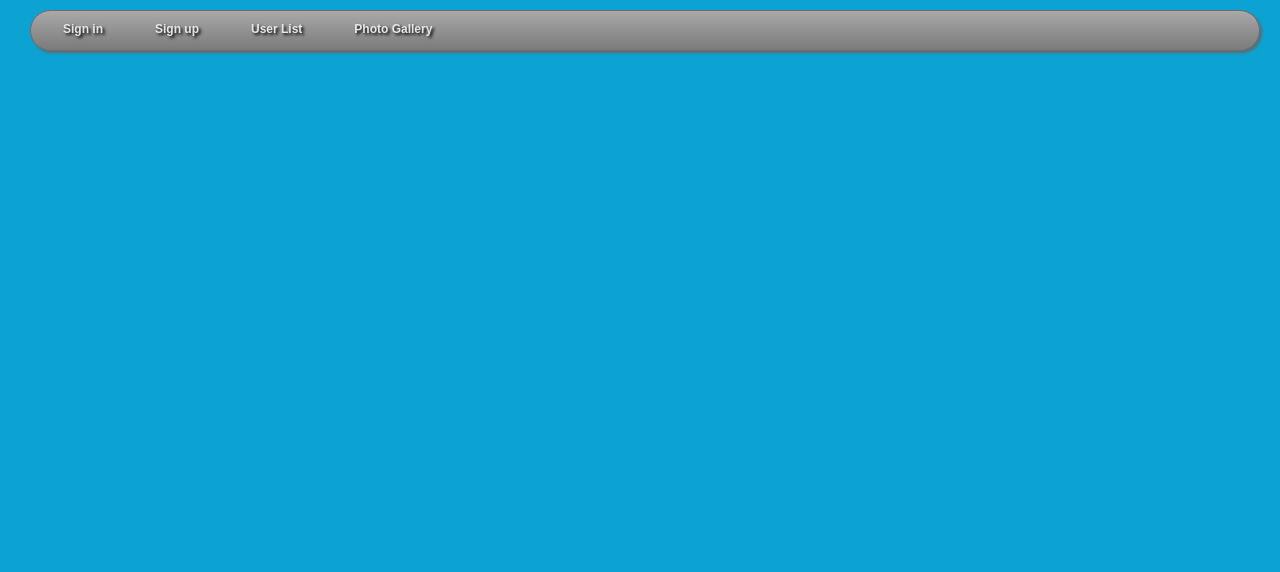
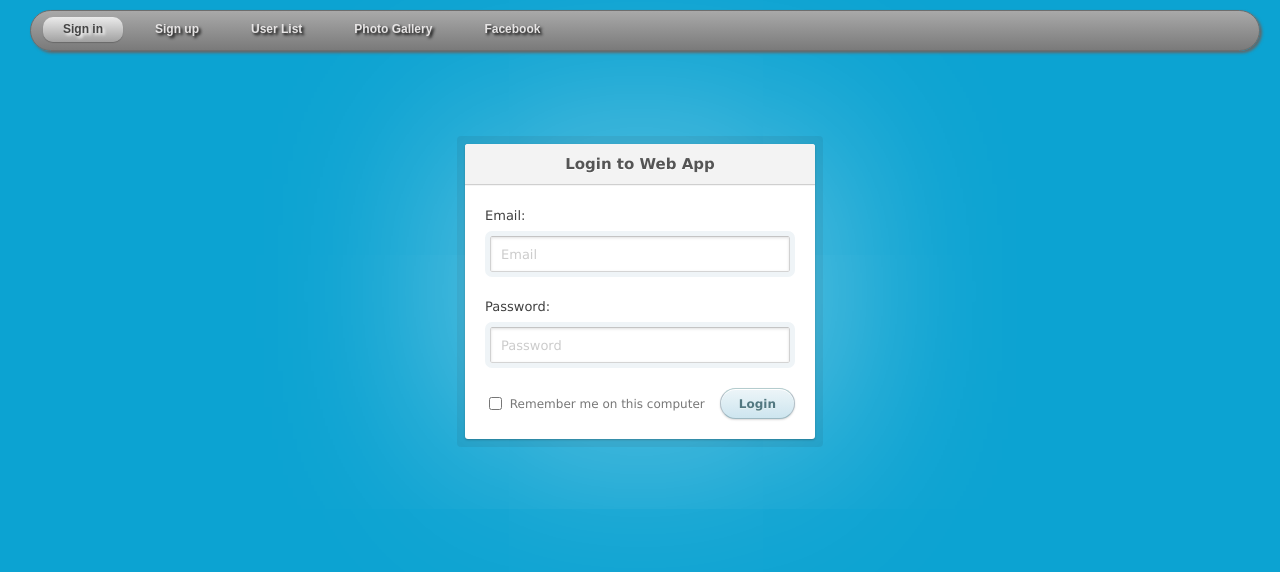
Before and after one commit to amitsingh0542/Angular, a plain HTML site: page index.html in a window 1280 px wide. Drawn offline with Linux system fonts and the light colour scheme.

Commit message:
Update index.html

```diff
--- a/index.html
+++ b/index.html
@@ -31,6 +31,7 @@
 					<li ng-class="{active:isActive('/signup')}"><a href="#/signup">Sign up</a></li>
 					<li ng-class="{active:isActive('/userlist')}"><a href="#/userlist">User List</a></li>
 					<li ng-class="{active:isActive('/photo-gallery')}"><a href="#/photo-gallery">Photo Gallery</a></li>
+					<li ng-class="{active:isActive('/sociallogin')}"><a href="#/sociallogin">Facebook</a></li>
 				</ul>
 			</div>
 			<section class="container">
@@ -42,6 +43,7 @@
 			<script type="text/javascript" src="js/api/angular-animate.min.js"></script>
 			<script type="text/javascript" src="js/api/angular-touch.min.js"></script>
 			<script type="text/javascript" src="js/api/ngProgress.js"></script>
+			<script type="text/javascript" src="js/api/angular-facebook.js"></script>
 
 
 			<script type="text/javascript" src="js/api.js"></script>
```
